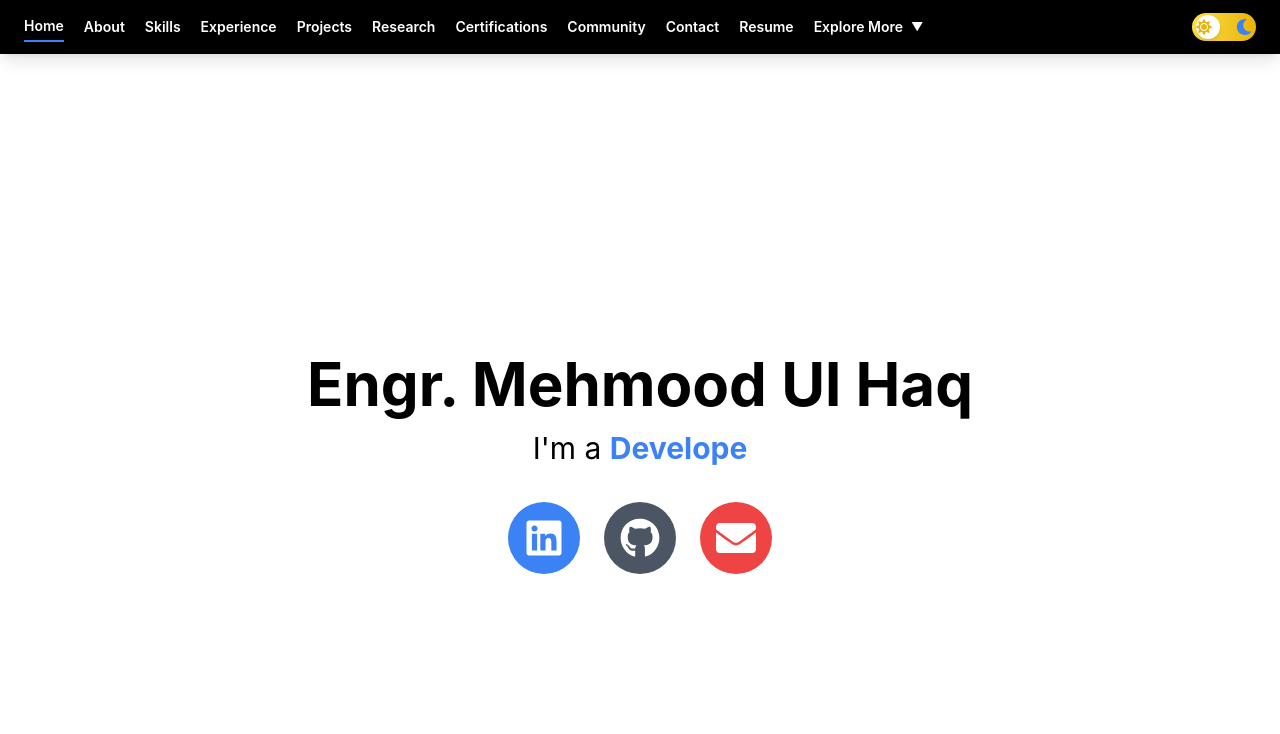
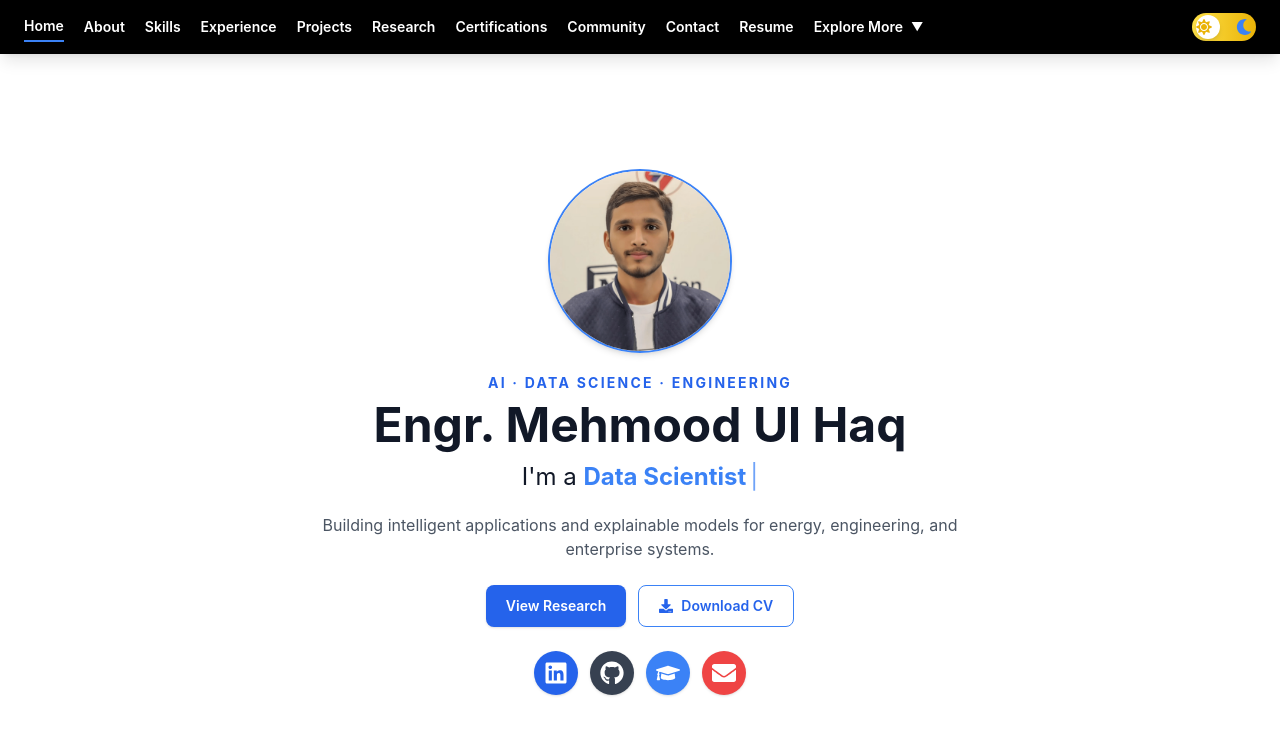
Before and after one commit to mehmoodulhaq570/Protfolio-reactjs, a React (Vite) app: page / in a window 1280 px wide. Shown: the top 734 px of the page. Built offline with nearby package versions, Linux system fonts and the light colour scheme.

Commit message:
Refactor Home component to enhance role display and improve layout

```diff
--- a/src/components/Home.jsx
+++ b/src/components/Home.jsx
@@ -1,76 +1,118 @@
-import React, { useState, useEffect, useMemo } from "react";
-import { FaLinkedin, FaGithub, FaEnvelope } from "react-icons/fa";
+import React, { useEffect, useState } from "react";
+import { Link } from "react-router-dom";
+import {
+  FaDownload,
+  FaEnvelope,
+  FaGithub,
+  FaGraduationCap,
+  FaLinkedin,
+} from "react-icons/fa";
+import { profile } from "../data/portfolio";
 
-const Portfolio = () => {
-  const [currentText, setCurrentText] = useState("");
-  const [currentPhraseIndex, setCurrentPhraseIndex] = useState(0);
+const roles = ["AI Engineer", "Data Scientist", "AI/ML Researcher"];
+
+const Home = () => {
+  const [roleIndex, setRoleIndex] = useState(0);
+  const [currentText, setCurrentText] = useState(roles[0]);
   const [isRemoving, setIsRemoving] = useState(false);
 
-  const phrases = useMemo(() => ["Computer Engineer", "Developer", "Researcher"], []);
-  const staticText = "I'm a";
+  useEffect(() => {
+    const role = roles[roleIndex];
+    const finishedTyping = currentText === role;
+    const finishedRemoving = currentText.length === 0;
+    const delay = finishedTyping ? 1300 : isRemoving ? 55 : 95;
 
-  useEffect(() => {
-    const interval = setInterval(() => {
-      const currentPhrase = phrases[currentPhraseIndex];
+    const timer = window.setTimeout(() => {
+      if (finishedTyping && !isRemoving) {
+        setIsRemoving(true);
+        return;
+      }
 
-      if (!isRemoving) {
-        if (currentText.length < currentPhrase.length) {
-          setCurrentText((prevText) => currentPhrase.slice(0, prevText.length + 1));
-        } else {
-          setTimeout(() => setIsRemoving(true), 1000);
+      if (finishedRemoving && isRemoving) {
+        setIsRemoving(false);
+        setRoleIndex((index) => (index + 1) % roles.length);
+        return;
       }
-      } else {
-        if (currentText.length > 0) {
-          setCurrentText((prevText) => currentPhrase.slice(0, prevText.length - 1));
-        } else {
-          setIsRemoving(false);
-          setCurrentPhraseIndex((prevIndex) => (prevIndex + 1) % phrases.length);
-        }
-      }
-    }, 100);
 
-    return () => clearInterval(interval);
-  }, [currentText, isRemoving, currentPhraseIndex, phrases]);
+      setCurrentText(
+        isRemoving
+          ? role.slice(0, currentText.length - 1)
+          : role.slice(0, currentText.length + 1),
+      );
+    }, delay);
+
+    return () => window.clearTimeout(timer);
+  }, [currentText, isRemoving, roleIndex]);
+
+  const socialLinks = [
+    { label: "LinkedIn", href: profile.linkedin, icon: FaLinkedin, style: "bg-blue-600 hover:bg-blue-500" },
+    { label: "GitHub", href: profile.github, icon: FaGithub, style: "bg-gray-700 hover:bg-gray-600" },
+    { label: "Google Scholar", href: profile.scholar, icon: FaGraduationCap, style: "bg-blue-500 hover:bg-blue-400" },
+    { label: "Email", href: `mailto:${profile.email}`, icon: FaEnvelope, style: "bg-red-500 hover:bg-red-400" },
+  ];
 
   return (
-    <div>
-      {/* Main Content */}
-      <div className="pt-0">
-        <main className="flex flex-col items-center justify-center min-h-screen text-center px-4 sm:px-8 py-12">
-          <h1 className="text-4xl sm:text-5xl lg:text-6xl font-bold leading-tight">Engr. Mehmood Ul Haq</h1>
-          <p className="text-xl sm:text-3xl mt-4 min-h-10">
-            <span className="font-normal">{staticText}</span>{" "}
-            <span className="text-blue-500 font-bold">{currentText}</span>
+    <main className="min-h-[calc(100vh-4rem)] bg-white dark:bg-gray-900 text-gray-900 dark:text-white px-4 sm:px-8 py-10">
+      <div className="max-w-4xl mx-auto flex min-h-[calc(100vh-9rem)] flex-col items-center justify-center text-center">
+        <div className="mb-5 rounded-full border-2 border-blue-500 shadow-md">
+          <img
+            src="/images/my-photo.png"
+            alt="Mehmood Ul Haq"
+            className="h-[180px] w-[180px] rounded-full object-cover object-top"
+          />
+        </div>
+
+        <p className="mb-2 text-xs sm:text-sm font-bold uppercase tracking-[0.16em] text-blue-600 dark:text-blue-400">
+          AI · Data Science · Engineering
         </p>
-          <div className="flex flex-wrap justify-center mt-8 gap-4 sm:gap-6">
+        <h1 className="text-4xl sm:text-5xl font-bold leading-tight">
+          Engr. {profile.name}
+        </h1>
+        <p className="mt-3 min-h-9 text-lg sm:text-2xl">
+          <span className="font-normal">I&apos;m {roles[roleIndex].startsWith("AI") ? "an" : "a"} </span>
+          <span className="font-bold text-blue-500" aria-live="polite">{currentText}</span>
+          <span className="ml-1 text-blue-500 animate-pulse" aria-hidden="true">|</span>
+        </p>
+
+        <p className="mt-4 max-w-2xl text-sm sm:text-base leading-relaxed text-gray-600 dark:text-gray-300">
+          {profile.positioning}
+        </p>
+
+        <div className="mt-6 flex w-full sm:w-auto flex-col sm:flex-row justify-center gap-3">
+          <Link
+            to="/research"
+            className="inline-flex items-center justify-center rounded-lg bg-blue-600 hover:bg-blue-500 px-5 py-2.5 text-sm font-semibold text-white shadow transition-colors"
+          >
+            View Research
+          </Link>
           <a
-              href="https://www.linkedin.com/in/mehmodulhaq570/"
+            href={profile.cvDownload}
             target="_blank"
             rel="noopener noreferrer"
-              className="bg-blue-500 hover:bg-blue-400 text-white rounded-full p-3 sm:p-4"
+            className="inline-flex items-center justify-center gap-2 rounded-lg border border-blue-500 px-5 py-2.5 text-sm font-semibold text-blue-600 dark:text-blue-300 hover:bg-blue-50 dark:hover:bg-gray-800 transition-colors"
           >
-              <FaLinkedin size={40} />
-            </a>
-            <a
-              href="https://github.com/mehmoodulhaq570"
-              target="_blank"
-              rel="noopener noreferrer"
-              className="bg-gray-600 hover:bg-gray-500 text-white rounded-full p-3 sm:p-4"
-            >
-              <FaGithub size={40} />
-            </a>
-            <a
-              href="mailto:mehmoodulhaq1040@gmail.com"
-              className="bg-red-500 hover:bg-red-400 text-white rounded-full p-3 sm:p-4"
-            >
-              <FaEnvelope size={40} />
+            <FaDownload aria-hidden="true" /> Download CV
           </a>
         </div>
-        </main>
 
+        <div className="mt-6 flex flex-wrap justify-center gap-3" aria-label="Professional profiles">
+          {socialLinks.map(({ label, href, icon: Icon, style }) => (
+            <a
+              key={label}
+              href={href}
+              target={href.startsWith("mailto:") ? undefined : "_blank"}
+              rel={href.startsWith("mailto:") ? undefined : "noopener noreferrer"}
+              aria-label={label}
+              title={label}
+              className={`${style} inline-flex h-10 w-10 sm:h-11 sm:w-11 items-center justify-center rounded-full text-white shadow transition-colors`}
+            >
+              <Icon className="text-xl sm:text-2xl" aria-hidden="true" />
+            </a>
+          ))}
         </div>
       </div>
+    </main>
   );
 };
 
-export default Portfolio;
+export default Home;
```
Lines whose indentation alone changed are shown as unchanged.
